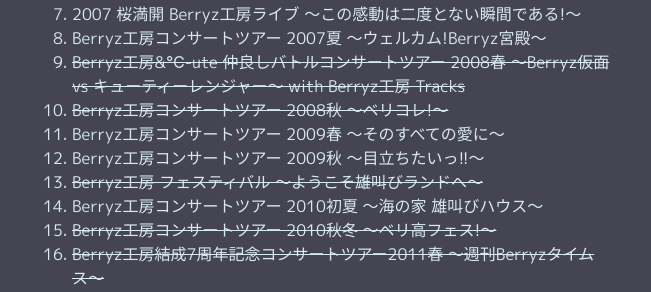
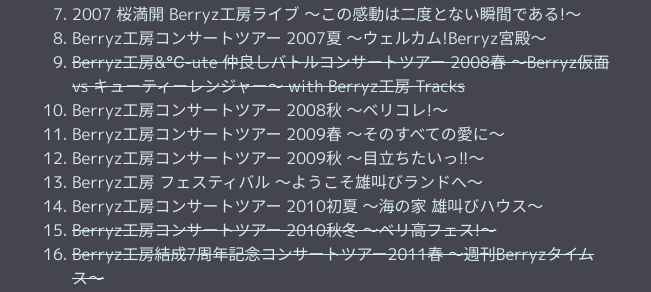
Before and after one commit to udonparadise/udonparadise.github.io, a Jekyll site: the page built from _pages/disc.md, in a window 1280 px wide. Shown: the part 380-672 px from the top of the page, without its empty margins (314-965 px from the left). Built offline with Jekyll 4.4.1, drawn with Linux system fonts in a browser that asks for light colours.

```diff
--- a/_pages/disc.md
+++ b/_pages/disc.md
@@ -16,10 +16,10 @@ title: 所持
 1. 2007 桜満開 Berryz工房ライブ 〜この感動は二度とない瞬間である!〜
 1. Berryz工房コンサートツアー 2007夏 〜ウェルカム!Berryz宮殿〜
 1. ~~Berryz工房&℃-ute 仲良しバトルコンサートツアー 2008春 〜Berryz仮面 vs キューティーレンジャー〜 with Berryz工房 Tracks~~
-1. ~~Berryz工房コンサートツアー 2008秋 〜ベリコレ!〜~~
+1. Berryz工房コンサートツアー 2008秋 〜ベリコレ!〜
 1. Berryz工房コンサートツアー 2009春 〜そのすべての愛に〜
 1. Berryz工房コンサートツアー 2009秋 〜目立ちたいっ!!〜
-1. ~~Berryz工房 フェスティバル 〜ようこそ雄叫びランドへ〜~~
+1. Berryz工房 フェスティバル 〜ようこそ雄叫びランドへ〜
 1. Berryz工房コンサートツアー 2010初夏 〜海の家 雄叫びハウス〜
 1. ~~Berryz工房コンサートツアー 2010秋冬 〜ベリ高フェス!〜~~
 1. ~~Berryz工房結成7周年記念コンサートツアー2011春 〜週刊Berryzタイムス〜~~
@@ -86,7 +86,7 @@ title: 所持
 
 # モーニング娘。
 
-1. ~~モーニング娘。コンサートツアー2003春NON STOP！~~
+1. モーニング娘。コンサートツアー2003春NON STOP！
 1. ~~モーニング娘。CONCERT TOUR 2003 15人でNON STOP!~~
 1. モーニング娘。おとめ組 初公演〜おとめチック〜
 1. MORNING MUSUME。CONCERT TOUR 2004 SPRING The BEST of Japan
```
